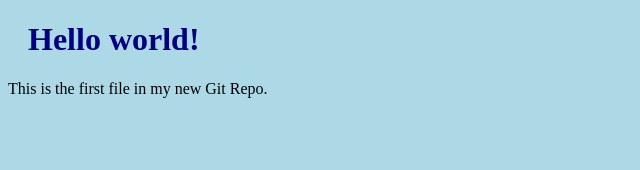
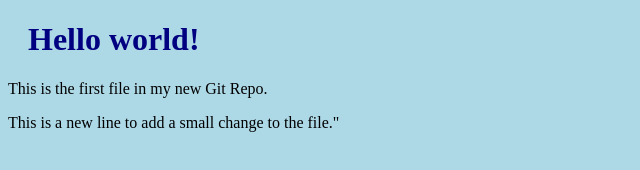
Before and after one commit to Allen19994147/Allen19994147.github.io, a plain HTML site: page index.html in a window 1280 px wide. Shown: the whole page, without its empty margins (0-640 px from the left). Drawn offline with Linux system fonts and the light colour scheme.

Commit message:
Updated index.html with a new line

```diff
--- a/index.html
+++ b/index.html
@@ -8,6 +8,7 @@
 
 <h1>Hello world!</h1>
 <p>This is the first file in my new Git Repo.</p>
+<p>This is a new line to add a small change to the file."<p>
 
 </body>
 </html>
```
